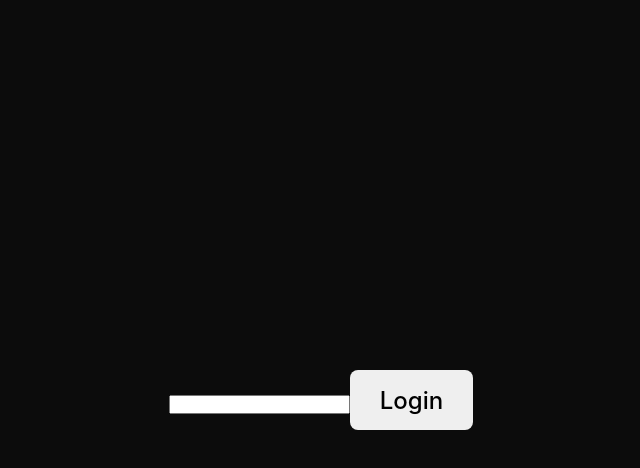
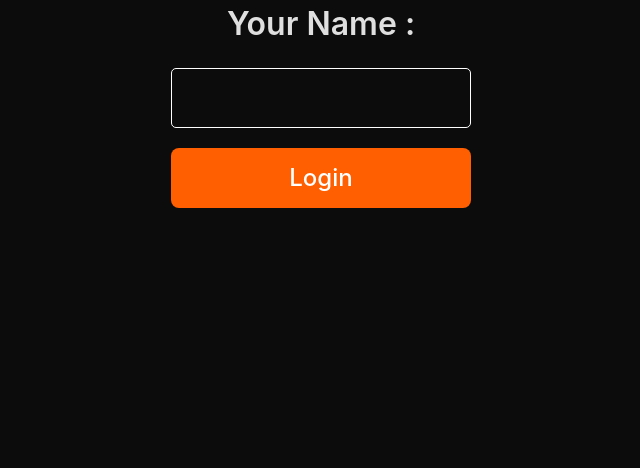
Before and after one commit to mortorqrobotics/morscout2024, a React (Vite) app in the folder frontend/: page /login in a window 1280 px wide. Shown: the top 468 px of the page, without its empty margins (319-959 px from the left). Built offline with nearby package versions, Linux system fonts and the light colour scheme.

Commit message:
YIPEEEEEEEEEEEEEEEEEEEEEEEEEEE IM 96%

```diff
--- a/frontend/src/App.jsx
+++ b/frontend/src/App.jsx
@@ -41,15 +41,18 @@ function App() {
       />
       <Route
         path="/matchscout-team-form/:teamNumber/auto"
-        element={<AutoScoutForm />}
+        element={<AutoScoutForm username={username} />}
       />
       <Route
         path="/matchscout-team-form/:teamNumber/teleop"
-        element={<TeleopScoutForm />}
+        element={<TeleopScoutForm username={username} />}
       />
 
       <Route path="/pit-team-choice" element={<Pitscoutpage />} />
-      <Route path="/pit-team-form/:teamNumber" element={<PitScoutForm username={username} />} />
+      <Route
+        path="/pit-team-form/:teamNumber"
+        element={<PitScoutForm username={username} />}
+      />
     </Routes>
   );
 }
--- a/frontend/src/index.css
+++ b/frontend/src/index.css
@@ -5,7 +5,7 @@
 
   color-scheme: light dark;
   color: rgba(255, 255, 255, 0.87);
-  background-color: #242424;
+  background-color: #0c0c0c;
 
   font-synthesis: none;
   text-rendering: optimizeLegibility;
@@ -25,9 +25,7 @@ a:hover {
 body {
   margin: 0;
   display: flex;
-  place-items: center;
   min-width: 320px;
-  min-height: 100vh;
 }
 
 h1 {
--- a/frontend/src/pages/autoScoutForm/autoScoutForm.jsx
+++ b/frontend/src/pages/autoScoutForm/autoScoutForm.jsx
@@ -1,71 +1,58 @@
-// src/components/AutoScoutForm.js
-import React, { useState } from "react";
+import { useState } from "react";
+import SubmitButton from "../../components/submitBtn/submitBtn";
 import Header from "../../components/header/header";
-import { useParams } from "react-router-dom";
+import { toast } from "react-hot-toast";
+import { useParams, useNavigate } from "react-router-dom";
+import { submitTeleop } from "../../api/server";
+import Counter from "../../components/counter/counter";
+import Dropdown from "../../components/dropdown/dropdown";
 import TextInput from "../../components/textInput/textInput";
-import { toast } from "react-hot-toast";
-import SubmitButton from "../../components/submitBtn/submitBtn";
+import NumberInput from "../../components/numberInput/numberInput";
+import "../teleopScoutForm/teleopScoutForm"
+const CHOICEYESNO = ["Yes", "No"];
+const DEFAULT_STATE = {
+  speakerCounter: 0,
+  ampCounter: 0,
+  leftTheStation: "Yes"
+};
 
-const AutoScoutForm = () => {
-  let { teamNumber } = useParams();
-  const [formData, setFormData] = useState({
-    yourName: "",
-    teamName: "",
-    allianceColor: "",
-    matchNumber: "",
-    // Add more form fields as needed
-  });
+const AutoScoutForm = ({ username }) => {
+  const { teamNumber } = useParams();
+  const navigate = useNavigate();
 
-  const handleChange = (e) => {
-    const { name, value } = e.target;
-    setFormData({
-      ...formData,
-      [name]: value,
-    });
-  };
+  const [formState, setFormState] = useState({ ...DEFAULT_STATE });
+  const [formSubmitted, setFormSubmitted] = useState(false);
 
   const handleSubmit = async (e) => {
     e.preventDefault();
+    setFormSubmitted(true);
 
-    const isFormIncomplete = Object.values(formData).some(
+    const isFormIncomplete = Object.values(formState).some(
       (value) => value === "" || value === undefined
     );
 
     if (isFormIncomplete) {
       toast.error("Form is not filled out completely");
-      console.log("Form is not filled out completely");
       return;
     }
 
     try {
-      const response = await fetch(
-        `http://localhost:8000/submit-autoscout/${teamNumber}`,
-        {
-          method: "POST",
-          headers: {
-            "Content-Type": "application/json",
-          },
-          body: JSON.stringify(formData),
-        }
-      );
-
+      const response = await submitTeleop(teamNumber, {
+        ...formState,
+        username,
+      });
       if (response.ok) {
-        console.log("AutoScout form submitted successfully");
-        toast.success("AutoScout form submitted successfully");
-        setFormData({
-          yourName: "",
-          teamName: "",
-          allianceColor: "",
-          matchNumber: "",
-          // Reset other form fields as needed
-        });
+        toast.success("Auto Scout form submitted successfully");
+        setFormState({ ...DEFAULT_STATE });
+        navigate("/");
       } else {
-        console.error("AutoScout form submission failed");
-        toast.error("AutoScout form submission failed");
+        toast.error("Auto Scout form submission failed");
+        setFormSubmitted(false);
       }
     } catch (error) {
+      toast.error("Internal Server Error");
+      setFormSubmitted(false);
       console.error(error);
-      toast.error("Internal Server Error");
     }
   };
 
@@ -75,39 +62,37 @@ const AutoScoutForm = () => {
         toWhere={`/matchscout-team-form/${teamNumber}`}
         headerText={
           <>
-            <span style={{ color: "#FFFFFF" }}>Auto</span>
+            <span style={{ color: "#FFFFFF" }}>Teleop</span>
           </>
         }
       />
-      <form onSubmit={handleSubmit} className="pitForm">
-        <TextInput
-          label="Your Name"
-          name="yourName"
-          value={formData.yourName}
-          onChange={handleChange}
+      <form onSubmit={handleSubmit} className="teleopScout">
+        <Counter
+          label="Speaker Counter"
+          name="speakerCounter"
+          value={formState.speakerCounter}
+          onChange={(name, value) =>
+            setFormState({ ...formState, [name]: value })
+          }
         />
 
-        <TextInput
-          label="Team Name"
-          name="teamName"
-          value={formData.teamName}
-          onChange={handleChange}
+        <Counter
+          label="Amp Counter"
+          name="ampCounter"
+          value={formState.ampCounter}
+          onChange={(name, value) =>
+            setFormState({ ...formState, [name]: value })
+          }
         />
 
-        <TextInput
-          label="Alliance Color"
-          name="allianceColor"
-          value={formData.allianceColor}
-          onChange={handleChange}
+        <Dropdown
+          label="Robot left the station?"
+          options={CHOICEYESNO}
+          onSelect={(value) => setFormState({ ...formState, leftTheStation: value })}
+          defaultOption={formState.leftTheStation}
         />
 
-        <TextInput
-          label="Match Number"
-          name="matchNumber"
-          value={formData.matchNumber}
-          onChange={handleChange}
-        />
-        <SubmitButton label="Submit" />
+        <SubmitButton label={formSubmitted ? "Submitting..." : "Submit"} />
       </form>
     </div>
   );
--- a/frontend/src/pages/loginPage/loginPage.css
+++ b/frontend/src/pages/loginPage/loginPage.css
@@ -0,0 +1,31 @@
+.login-form{
+    display: flex;
+    flex-direction: column;
+    gap: 20px;
+    width: 300px;
+}
+.login-input{
+    background-color: transparent;
+    border-radius: 5px;
+    border: 1px white;
+    border-style: solid;
+    width: 100%;
+    height: 60px;
+    padding: 0 10px;
+    color: white;
+    font-size: 22px;
+}
+.login-label{
+    font-size: 32px;
+}
+.login-button{
+    color: white;
+    background: #FF5F00;
+    width: 100%;
+}
+.login{
+    display: flex;
+    width: 300px;
+    justify-content: center;
+    height: 100vh;
+}
--- a/frontend/src/pages/loginPage/loginPage.jsx
+++ b/frontend/src/pages/loginPage/loginPage.jsx
@@ -13,14 +13,16 @@ const LoginPage = ({ changeUsername }) => {
     navigate("/");
   };
   return (
-    <div>
-      <form onSubmit={handleSubmit}>
+    <div className="login">
+      <form className="login-form" onSubmit={handleSubmit}>
+        <label htmlFor="userName" className="login-label">Your Name : </label>
         <input
           onChange={(e) => setUserName(e.target.value)}
           value={userName}
           type="text"
+          className="login-input"
         />
-        <button type="submit">Login</button>
+        <button type="submit" className="login-button">Login</button>
       </form>
     </div>
   );
--- a/frontend/src/pages/pitScoutForm/pitScoutForm.css
+++ b/frontend/src/pages/pitScoutForm/pitScoutForm.css
@@ -1,5 +1,5 @@
 .pit-form{
    display: flex;
    flex-direction:column;
-   gap: 15px;
+   gap: 30px;
 }
--- a/frontend/src/pages/teleopScoutForm/teleopScoutForm.jsx
+++ b/frontend/src/pages/teleopScoutForm/teleopScoutForm.jsx
@@ -1,4 +1,3 @@
-
 import { useState } from "react";
 import SubmitButton from "../../components/submitBtn/submitBtn";
 import Header from "../../components/header/header";
@@ -9,16 +8,18 @@ import Counter from "../../components/counter/counter";
 import Dropdown from "../../components/dropdown/dropdown";
 import TextInput from "../../components/textInput/textInput";
 import NumberInput from "../../components/numberInput/numberInput";
+import "./ts.css"
 const CHOICEYESNO = ["Yes", "No"];
 const DEFAULT_STATE = {
   speakerCounter: 0,
   ampCounter: 0,
   trap: "Yes",
-  guyThrewTheRing: "",
+  guyThrewTheRing: "Yes",
   generalComments: "",
   robotSpeed: "Slow",
   didTheyDoDefense: "No",
-  climbTime: 0,
+  climbRating: "No Climb",
+  climbComments: ""
 };
 
 const TeleopScoutForm = ({ username }) => {
@@ -42,7 +43,10 @@ const TeleopScoutForm = ({ username }) => {
     }
 
     try {
-      const response = await submitTeleop(teamNumber, { ...formState, username });
+      const response = await submitTeleop(teamNumber, {
+        ...formState,
+        username,
+      });
       if (response.ok) {
         toast.success("TeleopScout form submitted successfully");
         setFormState({ ...DEFAULT_STATE });
@@ -68,8 +72,8 @@ const TeleopScoutForm = ({ username }) => {
           </>
         }
       />
-      <form onSubmit={handleSubmit} className="pitForm">
-      <Counter
+      <form onSubmit={handleSubmit} className="teleopScout">
+        <Counter
           label="Speaker Counter"
           name="speakerCounter"
           value={formState.speakerCounter}
@@ -93,23 +97,13 @@ const TeleopScoutForm = ({ username }) => {
           onSelect={(value) => setFormState({ ...formState, trap: value })}
           defaultOption={formState.trap}
         />
-
-        <TextInput
-          label="Guy Threw the Ring"
-          name="guyThrewTheRing"
-          value={formState.guyThrewTheRing}
-          onChange={(e) =>
-            setFormState({ ...formState, guyThrewTheRing: e.target.value })
+        <Dropdown
+          label="Human Player Atempted To Shoot :"
+          options={CHOICEYESNO}
+          onSelect={(value) =>
+            setFormState({ ...formState, guyThrewTheRing: value })
           }
-        />
-
-        <TextInput
-          label="General Comments"
-          name="generalComments"
-          value={formState.generalComments}
-          onChange={(e) =>
-            setFormState({ ...formState, generalComments: e.target.value })
-          }
+          defaultOption={formState.guyThrewTheRing}
         />
 
         <Dropdown
@@ -120,6 +114,22 @@ const TeleopScoutForm = ({ username }) => {
           }
           defaultOption={formState.robotSpeed}
         />
+        <Dropdown
+          label="Climb Rating"
+          options={["No Climb", "1", "2", "3", "4", "5"]}
+          onSelect={(value) =>
+            setFormState({ ...formState, climbRating: value })
+          }
+          defaultOption={formState.climbRating}
+        />
+        <TextInput
+          label="Climb Comments"
+          name="climbComments"
+          value={formState.climbComments}
+          onChange={(e) =>
+            setFormState({ ...formState, climbComments: e.target.value })
+          }
+        />
 
         <Dropdown
           label="Did they do defense?"
@@ -129,6 +139,14 @@ const TeleopScoutForm = ({ username }) => {
           }
           defaultOption={formState.didTheyDoDefense}
         />
+        <TextInput
+          label="General Comments"
+          name="generalComments"
+          value={formState.generalComments}
+          onChange={(e) =>
+            setFormState({ ...formState, generalComments: e.target.value })
+          }
+        />
         <SubmitButton label={formSubmitted ? "Submitting..." : "Submit"} />
       </form>
     </div>
--- /dev/null
+++ b/frontend/src/pages/teleopScoutForm/ts.css
@@ -0,0 +1,5 @@
+.teleopScout{
+    gap: 10px;
+    display: flex;
+    flex-direction: column;
+}
```
Also changed, not shown: frontend/src/components/timer/timer.jsx (deleted, +0 -58 lines).
